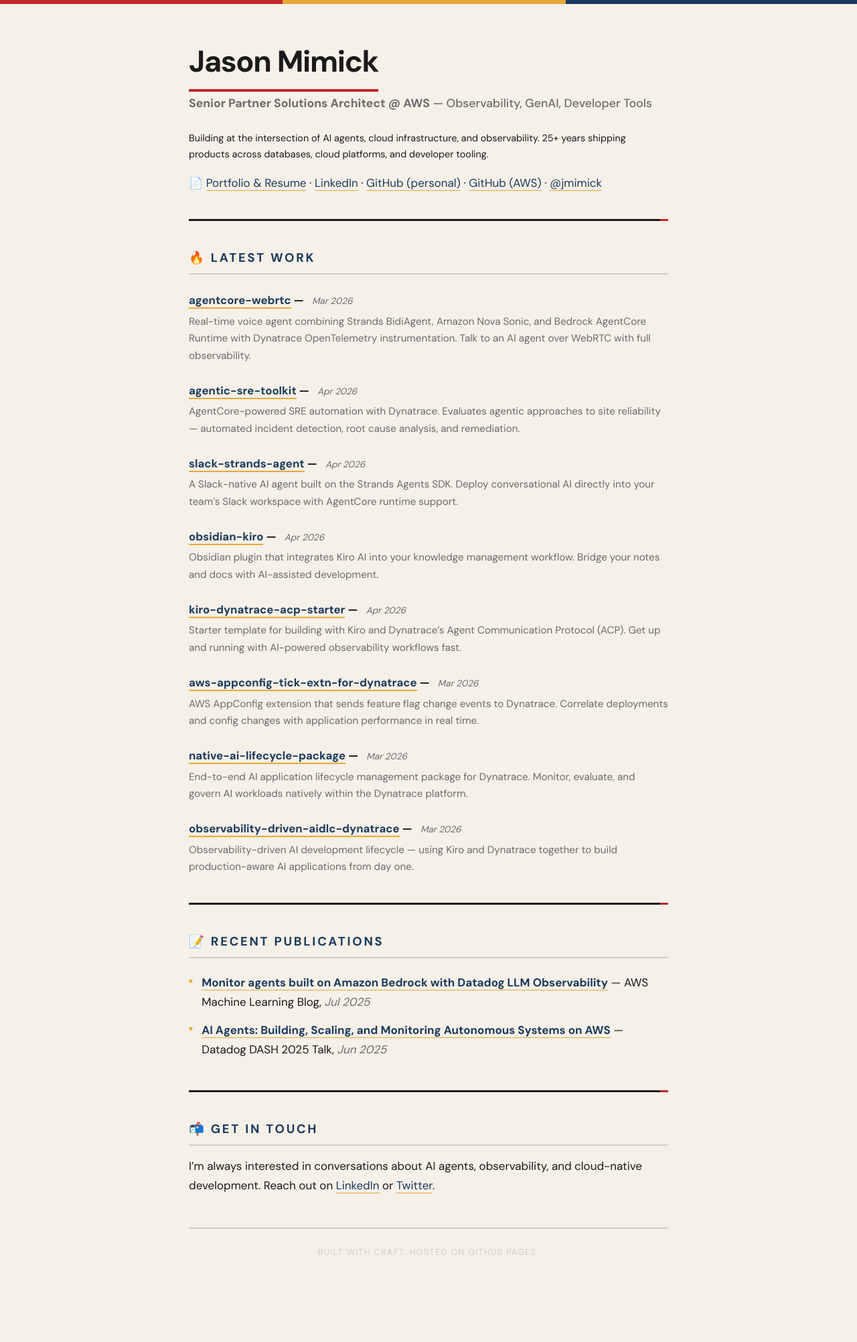
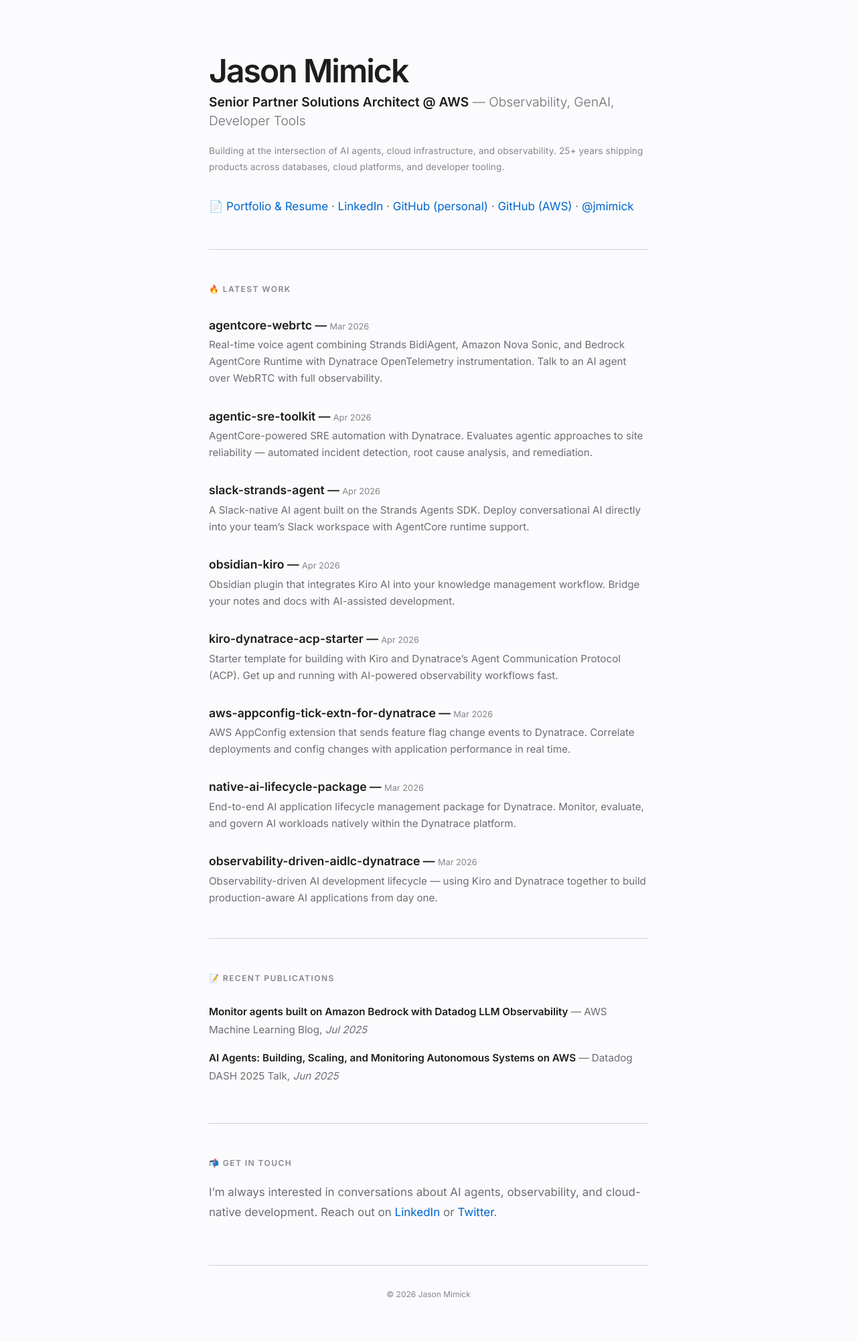
Before and after one commit to jasonmimick/jasonmimick.github.io, a Jekyll site: the page built from index.md, in a window 1280 px wide. Shown: the whole page at 67% size. Built offline with Jekyll 4.4.1, drawn with Linux system fonts in a browser that asks for light colours; our own code applies the rules of GitHub Pages for plain Markdown files; before the commit the page ends 1928 px from its top, so only the background shows below that.

Commit message:
Apple-inspired minimal theme

```diff
--- a/_layouts/default.html
+++ b/_layouts/default.html
@@ -6,16 +6,15 @@
     {% seo %}
     <link rel="stylesheet" href="{{ '/assets/css/style.css?v=' | append: site.github.build_revision | relative_url }}">
     <link rel="preconnect" href="https://fonts.googleapis.com">
-    <link href="https://fonts.googleapis.com/css2?family=DM+Sans:ital,wght@0,400;0,500;0,700&family=DM+Mono:wght@400;500&display=swap" rel="stylesheet">
+    <link href="https://fonts.googleapis.com/css2?family=Inter:wght@300;400;500;600&display=swap" rel="stylesheet">
   </head>
   <body>
-    <div class="bauhaus-accent"></div>
     <div class="wrapper">
       <section>
         {{ content }}
       </section>
       <footer>
-        <p>Built with craft. Hosted on GitHub Pages.</p>
+        <p>© 2026 Jason Mimick</p>
       </footer>
     </div>
   </body>
--- a/assets/css/style.css
+++ b/assets/css/style.css
@@ -1,147 +1,124 @@
-/* ── Bauhaus / Arts & Crafts Theme ── */
+/* ── Apple-inspired minimal theme ── */
 
 :root {
-  --black: #1a1a1a;
-  --white: #f5f0e8;
-  --red: #c1272d;
-  --blue: #1b3a5c;
-  --yellow: #e8a838;
-  --gray: #6b6b6b;
-  --light-gray: #d4cfc4;
-  --font-sans: 'DM Sans', 'Helvetica Neue', sans-serif;
-  --font-mono: 'DM Mono', 'Courier New', monospace;
+  --black: #1d1d1f;
+  --gray-dark: #6e6e73;
+  --gray-light: #86868b;
+  --gray-rule: #d2d2d7;
+  --link: #0066cc;
+  --bg: #fbfbfd;
+  --white: #ffffff;
+  --font: 'Inter', -apple-system, BlinkMacSystemFont, 'Helvetica Neue', sans-serif;
 }
 
 * { margin: 0; padding: 0; box-sizing: border-box; }
 
 body {
-  background: var(--white);
+  background: var(--bg);
   color: var(--black);
-  font-family: var(--font-sans);
+  font-family: var(--font);
   font-size: 17px;
-  line-height: 1.7;
-}
-
-/* Top accent bar — Bauhaus primary colors */
-.bauhaus-accent {
-  height: 6px;
-  background: linear-gradient(90deg, var(--red) 33%, var(--yellow) 33%, var(--yellow) 66%, var(--blue) 66%);
+  line-height: 1.75;
+  font-weight: 400;
+  -webkit-font-smoothing: antialiased;
 }
 
 .wrapper {
-  max-width: 780px;
+  max-width: 720px;
   margin: 0 auto;
-  padding: 3rem 2rem 2rem;
+  padding: 5rem 2rem 3rem;
 }
 
 /* ── Typography ── */
 
 h1 {
-  font-size: 2.8rem;
-  font-weight: 700;
-  letter-spacing: -0.03em;
+  font-size: 3rem;
+  font-weight: 600;
+  letter-spacing: -0.04em;
   color: var(--black);
-  margin-bottom: 0.2rem;
-  border-bottom: 4px solid var(--red);
-  display: inline-block;
-  padding-bottom: 0.15rem;
+  margin-bottom: 0.3rem;
+  line-height: 1.1;
+}
+
+h1 + p {
+  font-size: 1.2rem;
+  font-weight: 300;
+  color: var(--gray-dark);
+  margin-bottom: 1.2rem;
+  line-height: 1.5;
+}
+
+h1 + p + p {
+  font-size: 0.85rem;
+  color: var(--gray-light);
+  margin-bottom: 2rem;
+  letter-spacing: 0.01em;
 }
 
 h2 {
-  font-size: 1.15rem;
-  font-weight: 700;
+  font-size: 0.75rem;
+  font-weight: 600;
   text-transform: uppercase;
-  letter-spacing: 0.15em;
-  color: var(--blue);
-  margin-top: 2.5rem;
-  margin-bottom: 1rem;
-  padding-bottom: 0.4rem;
-  border-bottom: 2px solid var(--light-gray);
+  letter-spacing: 0.12em;
+  color: var(--gray-light);
+  margin-top: 3rem;
+  margin-bottom: 1.2rem;
 }
 
 h3 {
-  font-size: 1.05rem;
-  font-weight: 700;
+  font-size: 1.1rem;
+  font-weight: 600;
   color: var(--black);
-  margin-top: 1.5rem;
-  margin-bottom: 0.3rem;
+  margin-top: 2rem;
+  margin-bottom: 0.25rem;
+  line-height: 1.4;
 }
 
 h3 a {
-  color: var(--blue);
+  color: var(--black);
   text-decoration: none;
-  border-bottom: 2px solid var(--yellow);
-  transition: border-color 0.2s;
+  transition: color 0.2s;
 }
 
 h3 a:hover {
-  border-color: var(--red);
+  color: var(--link);
 }
 
 h3 em {
   font-weight: 400;
-  font-size: 0.85rem;
-  color: var(--gray);
-  margin-left: 0.5rem;
+  font-size: 0.8rem;
+  color: var(--gray-light);
+  font-style: normal;
 }
 
 p {
-  margin-bottom: 1rem;
+  margin-bottom: 0.8rem;
+  color: var(--gray-dark);
+  font-weight: 400;
+}
+
+a {
+  color: var(--link);
+  text-decoration: none;
+  transition: opacity 0.2s;
+}
+
+a:hover {
+  opacity: 0.7;
+}
+
+strong {
+  font-weight: 600;
   color: var(--black);
 }
 
-/* First paragraph — subtitle/intro */
-h1 + p {
-  font-size: 1.1rem;
-  color: var(--gray);
-  margin-bottom: 1.5rem;
-  font-weight: 500;
-}
-
-/* Links line */
-h1 + p + p {
-  font-size: 0.9rem;
-}
-
-a {
-  color: var(--blue);
-  text-decoration: none;
-  border-bottom: 1px solid var(--yellow);
-  transition: all 0.2s;
-}
-
-a:hover {
-  color: var(--red);
-  border-color: var(--red);
-}
-
-strong {
-  font-weight: 700;
-}
-
-em {
-  font-style: italic;
-  color: var(--gray);
-}
-
-/* ── Horizontal rules — geometric block ── */
+/* ── Horizontal rules ── */
 
 hr {
   border: none;
-  height: 3px;
-  background: var(--black);
-  margin: 2.5rem 0;
-  position: relative;
-}
-
-hr::after {
-  content: '';
-  position: absolute;
-  right: 0;
-  top: -4px;
-  width: 12px;
-  height: 12px;
-  background: var(--red);
+  height: 1px;
+  background: var(--gray-rule);
+  margin: 3rem 0;
 }
 
 /* ── Lists ── */
@@ -152,48 +129,43 @@
 }
 
 ul li {
-  padding: 0.4rem 0;
-  padding-left: 1.2rem;
-  position: relative;
+  padding: 0.5rem 0;
+  padding-left: 0;
+  color: var(--gray-dark);
+  font-size: 0.95rem;
 }
 
-ul li::before {
-  content: '■';
-  color: var(--yellow);
-  font-size: 0.6rem;
-  position: absolute;
-  left: 0;
-  top: 0.65rem;
+ul li strong a {
+  color: var(--black);
 }
 
-/* ── Project cards (h3 + p blocks) ── */
+/* ── Project descriptions under h3 ── */
 
 h3 + p {
-  color: var(--gray);
+  color: var(--gray-dark);
   font-size: 0.95rem;
-  margin-bottom: 0.5rem;
-  padding-left: 0;
+  font-weight: 400;
+  line-height: 1.65;
+  margin-bottom: 0;
 }
 
 /* ── Footer ── */
 
 footer {
-  margin-top: 3rem;
-  padding-top: 1.5rem;
-  border-top: 2px solid var(--light-gray);
-  text-align: center;
+  margin-top: 4rem;
+  padding-top: 2rem;
+  border-top: 1px solid var(--gray-rule);
 }
 
 footer p {
-  font-size: 0.8rem;
-  color: var(--light-gray);
-  letter-spacing: 0.1em;
-  text-transform: uppercase;
+  font-size: 0.75rem;
+  color: var(--gray-light);
+  text-align: center;
 }
 
 /* ── Responsive ── */
 
 @media (max-width: 600px) {
-  .wrapper { padding: 2rem 1.2rem; }
-  h1 { font-size: 2rem; }
+  .wrapper { padding: 3rem 1.5rem 2rem; }
+  h1 { font-size: 2.2rem; }
 }
```
